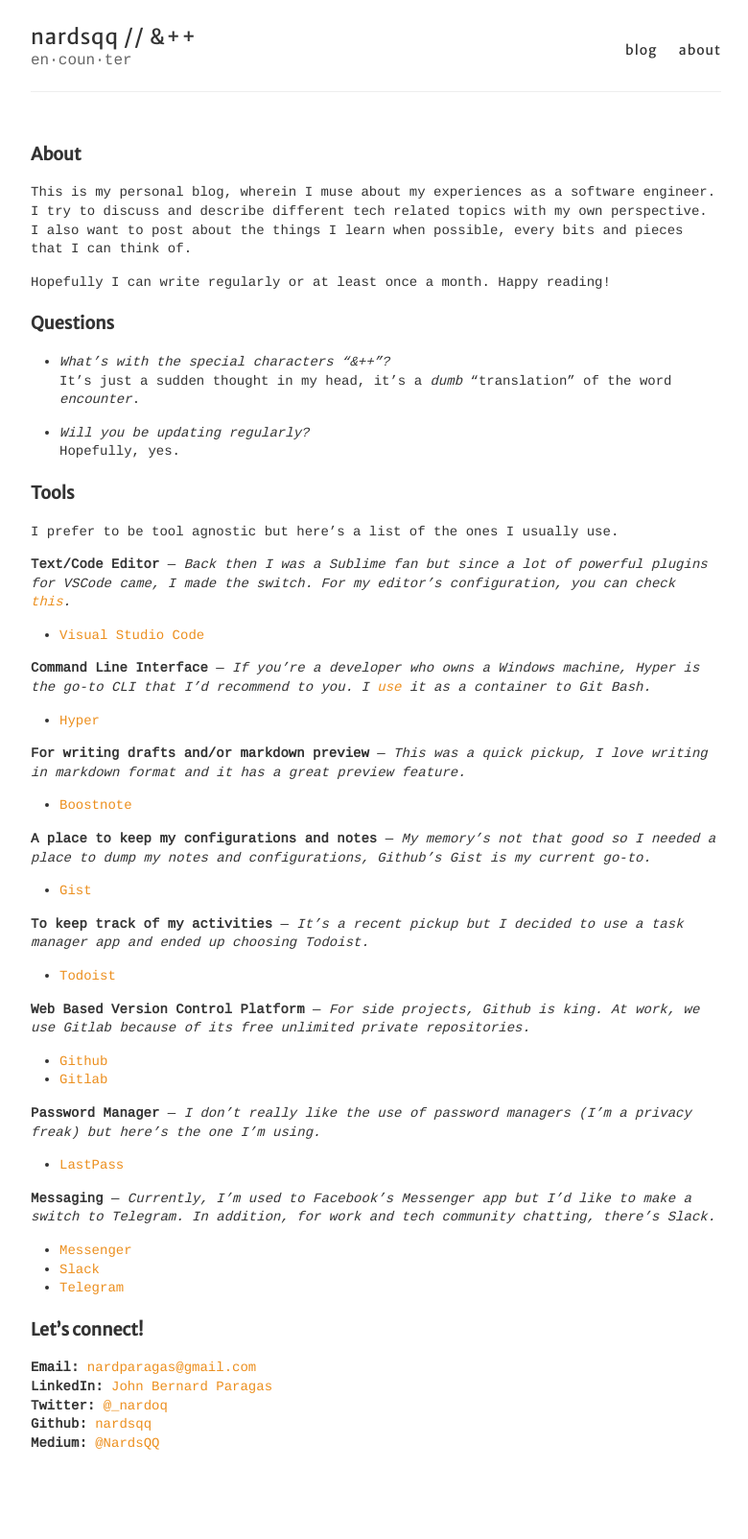
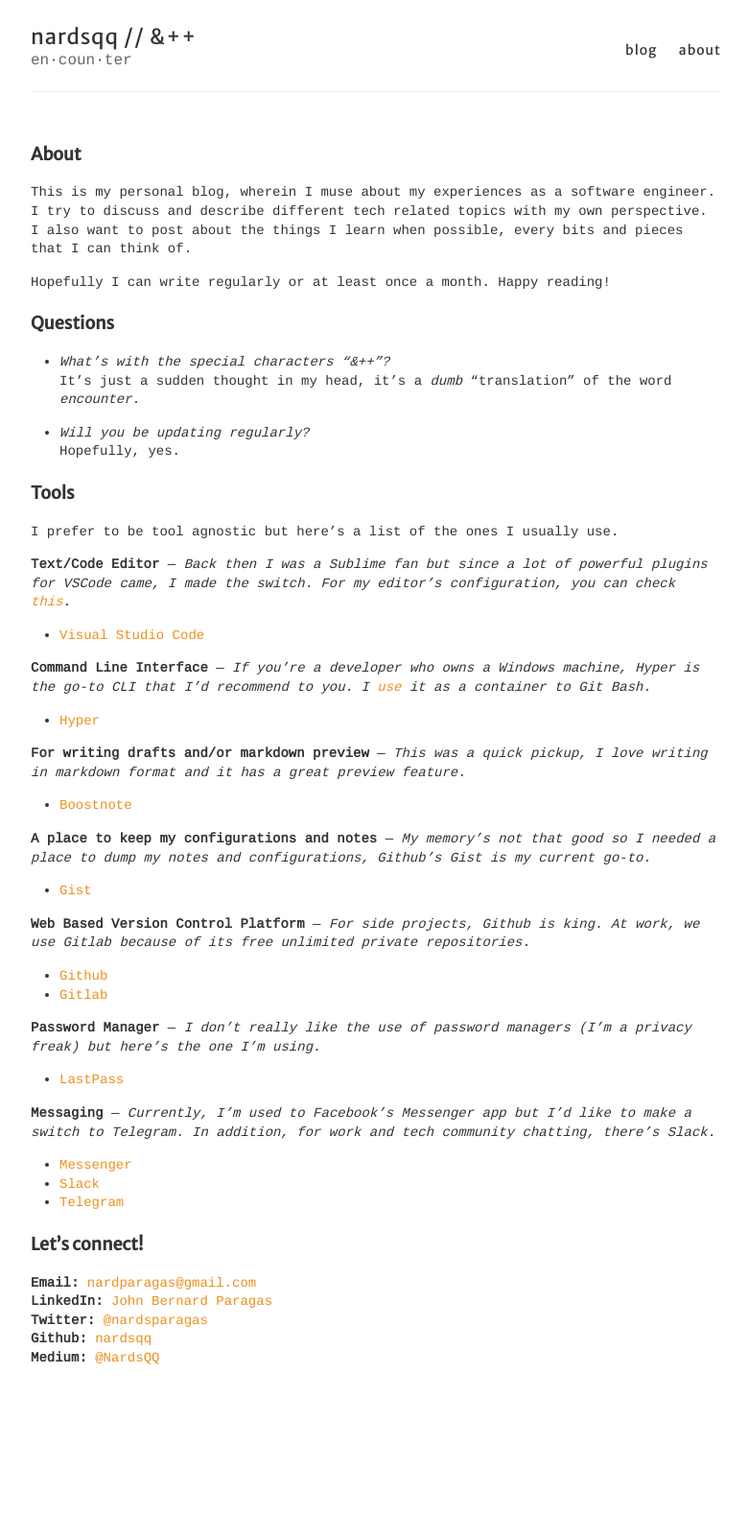
Before and after one commit to nardsqq/nardsqq.github.io, a Jekyll site: the page built from about.md, in a window 1280 px wide. Shown: the whole page at 96% size, without its empty margins (248-1028 px from the left). Built offline with Jekyll 4.4.1, drawn with Linux system fonts in a browser that asks for light colours; after the commit the page ends 1516 px from its top, so only the background shows below that.

Commit message:
Update about me section

```diff
--- a/about.md
+++ b/about.md
@@ -40,11 +40,6 @@
 
 * [Gist](https://gist.github.com)
 
-**To keep track of my activities** —
-_It's a recent pickup but I decided to use a task manager app and ended up choosing Todoist._
-
-* [Todoist](https://todoist.com)
-
 **Web Based Version Control Platform** —
 _For side projects, Github is king. At work, we use Gitlab because of its free unlimited private repositories._
 
@@ -66,7 +61,7 @@
 ### Let's connect!
 
 **Email:** <a href="mailto:nardparagas@gmail.com">nardparagas@gmail.com</a>
-**LinkedIn:** <a href="https://www.linkedin.com/in/john-bernard-paragas-9a1691143" target="_blank">John Bernard Paragas</a>
-**Twitter:** <a href="https://twitter.com/_nardoq" target="_blank">@_nardoq</a>
+**LinkedIn:** <a href="https://www.linkedin.com/in/john-bernard-paragas" target="_blank">John Bernard Paragas</a>
+**Twitter:** <a href="https://twitter.com/nardsparagas" target="_blank">@nardsparagas</a>
 **Github:** <a href="https://github.com/nardsqq" target="_blank">nardsqq</a>
 **Medium:** <a href="https://medium.com/@NardsQQ" target="_blank">@NardsQQ</a>
```
